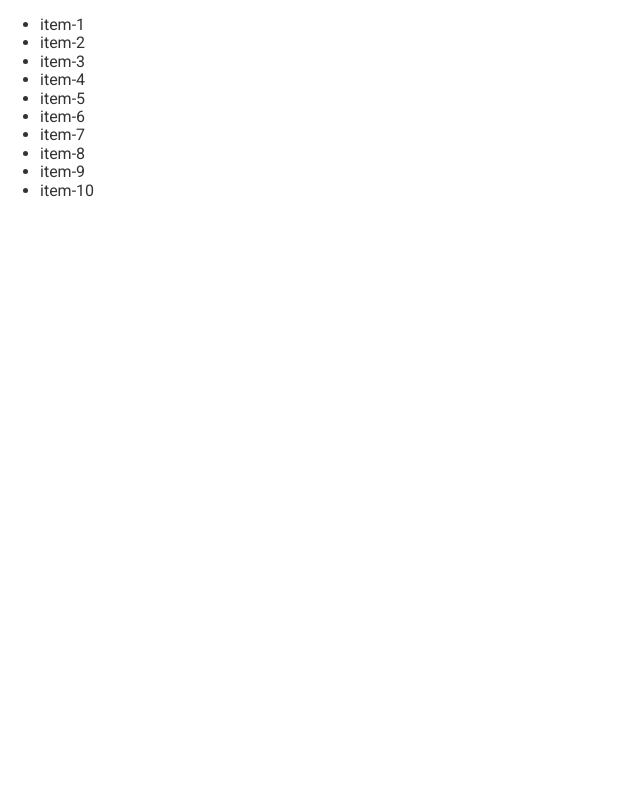
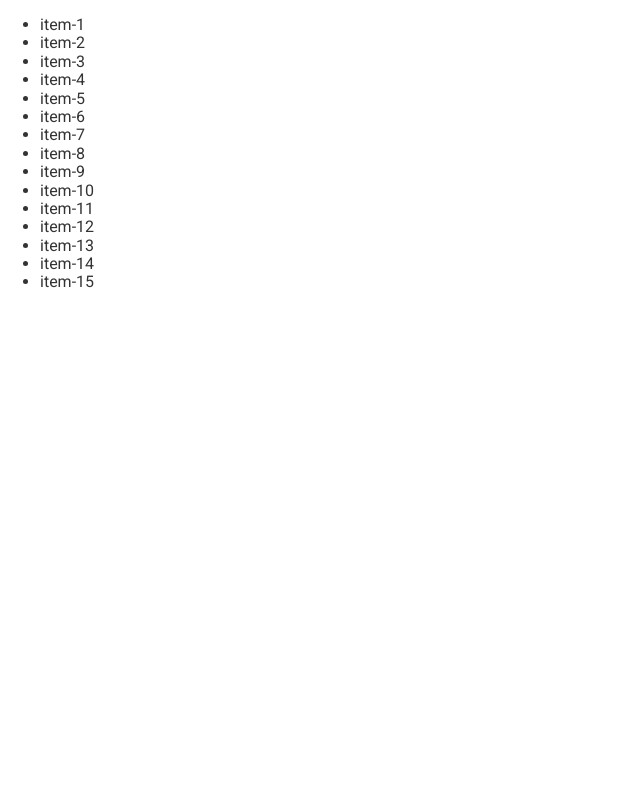
Before and after one commit to vetsnakara/travel-side, a website: page app/index.html in a window 1280 px wide. Shown: the top 801 px of the page, without its empty margins (0-640 px from the left). Drawn offline with nearby package versions, Linux system fonts and the light colour scheme; files that its build step writes are made by us from their sources.

Commit message:
Count to 15

```diff
--- a/app/index.html
+++ b/app/index.html
@@ -30,6 +30,11 @@
       <li>item-8</li>
       <li>item-9</li>
       <li>item-10</li>
+      <li>item-11</li>
+      <li>item-12</li>
+      <li>item-13</li>
+      <li>item-14</li>
+      <li>item-15</li>
     </ul>
     <header>
       <img src="assets/images/icons/clear-view-escapes.svg" />
```
